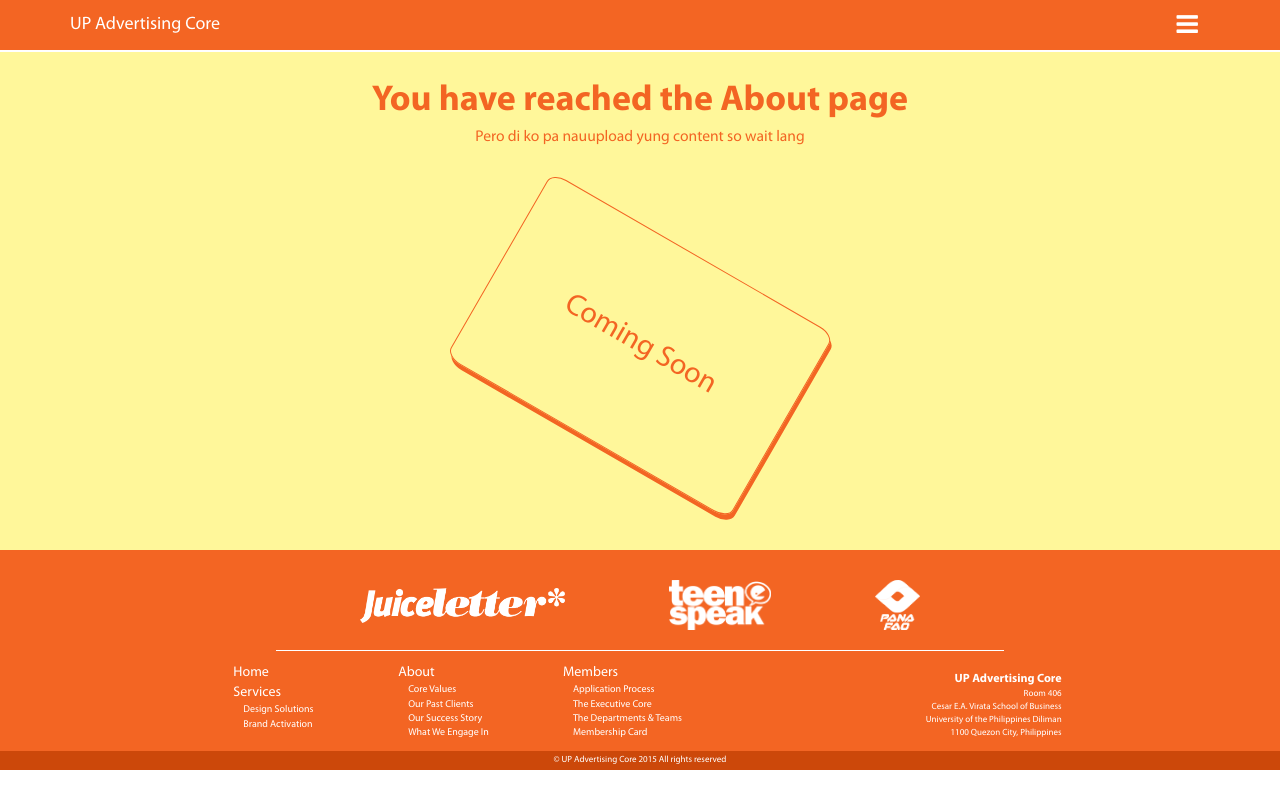
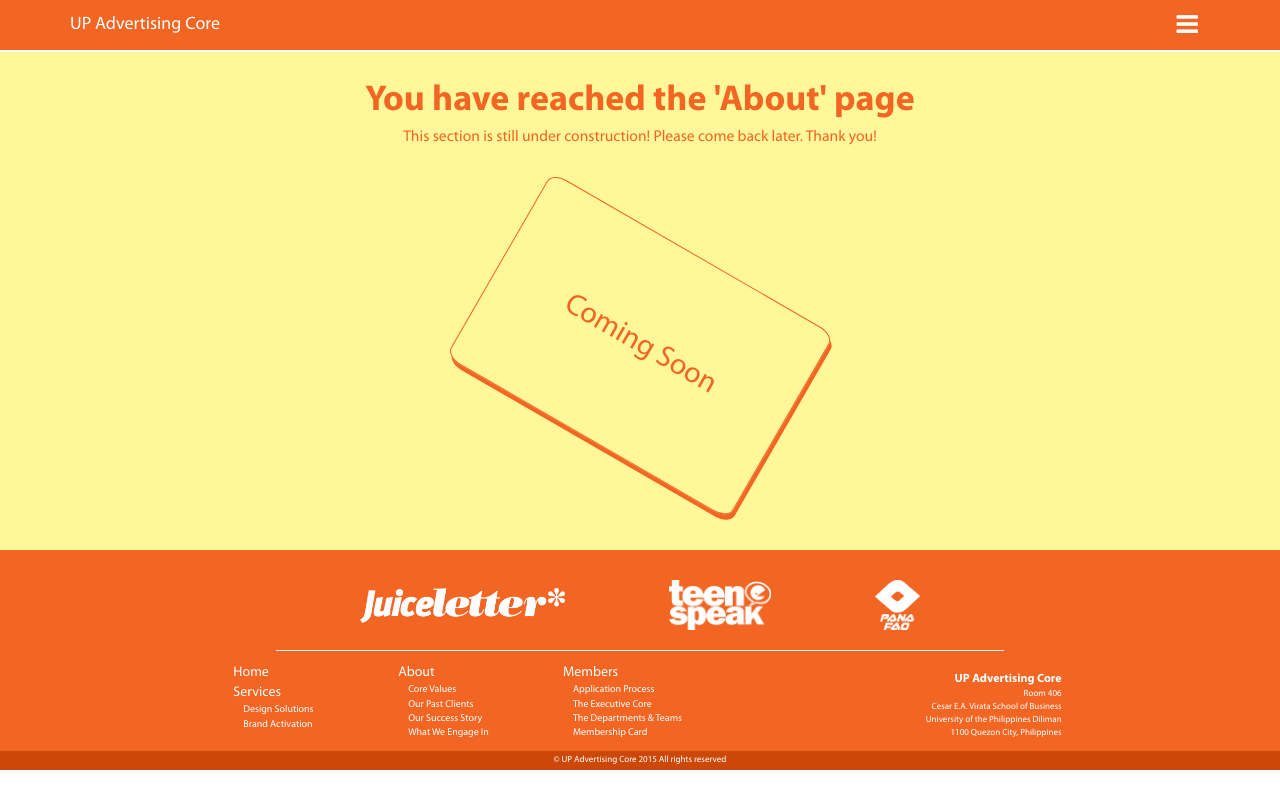
Before and after one commit to upadcore/upadcore.github.io, a Jekyll site: the page built from about.html, in a window 1280 px wide. Shown: the top 809 px of the page. Built offline with Jekyll 4.4.1, drawn with Linux system fonts in a browser that asks for light colours.

Commit message:
modified About filler

```diff
--- a/about.html
+++ b/about.html
@@ -12,8 +12,8 @@ title:
 {% include header.html %}
 
 <div class="row row-main page-section page-section-colored page-section-yellow">
-  <div class="col-lg-10 col-lg-offset-1 col-lg-12-main"><h1>You have reached the About page</h1>
-    <h3><small>Pero di ko pa nauupload yung content so wait lang</small></h3>
+  <div class="col-lg-10 col-lg-offset-1 col-lg-12-main"><h1>You have reached the 'About' page</h1>
+    <h3><small>This section is still under construction! Please come back later. Thank you!</small></h3>
     <div class="row">
 <div class="col-lg-4 col-lg-offset-4 col-md-4 col-md-offset-4 col-sm-4 col-sm-offset-4 col-xs-6 col-xs-offset-3">
     <div class="card">Coming Soon</div>
```
